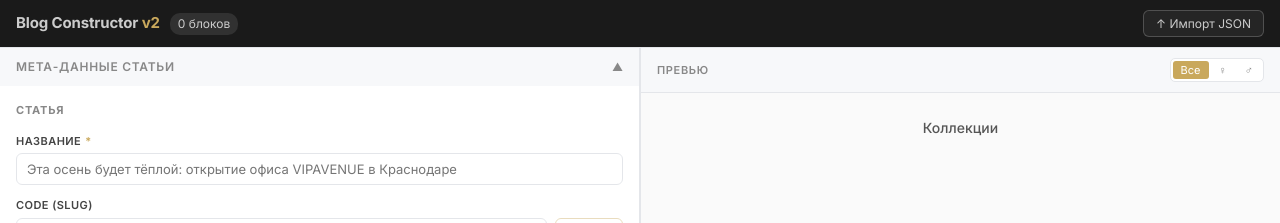
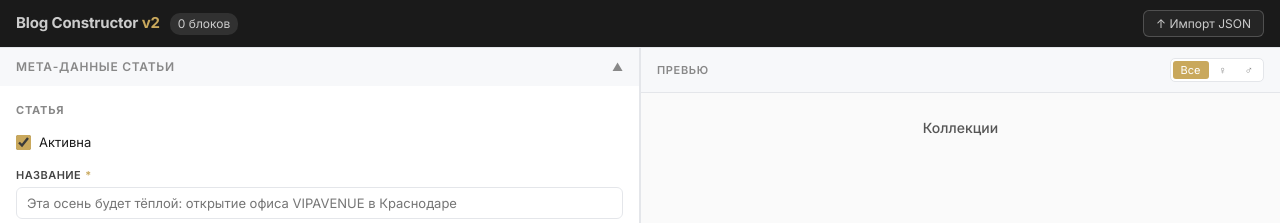
Before and after one commit to stufev/blog-constructor, a Vue app: page / in a window 1280 px wide. Shown: the top 223 px of the page. Built offline with nearby package versions, Linux system fonts and the light colour scheme.

Commit message:
feat(meta): add active field to article, trim categories to 4

```diff
--- a/src/components/MetaForm.vue
+++ b/src/components/MetaForm.vue
@@ -4,6 +4,18 @@
     <!-- 1. Название + slug — самое первое, из него генерируется всё остальное -->
     <section class="section">
       <h3 class="section__title">Статья</h3>
+
+      <div class="form-field form-field--checkbox">
+        <label class="checkbox-label">
+          <input
+            v-model="meta.active"
+            type="checkbox"
+            class="checkbox-input"
+            @change="markDirty()"
+          />
+          <span class="checkbox-text">Активна</span>
+        </label>
+      </div>
 
       <div class="form-field" :class="{ 'form-field--error': errors.name }">
         <label class="form-label">Название <span class="req">*</span></label>
@@ -381,6 +393,32 @@ function clearError(key) {
   object-fit: cover;
 }
 
+/* Checkbox */
+.form-field--checkbox {
+  margin-bottom: 12px;
+}
+
+.checkbox-label {
+  display: inline-flex;
+  align-items: center;
+  gap: 8px;
+  cursor: pointer;
+  user-select: none;
+}
+
+.checkbox-input {
+  width: 15px;
+  height: 15px;
+  accent-color: var(--accent);
+  cursor: pointer;
+  flex-shrink: 0;
+}
+
+.checkbox-text {
+  font-size: 13px;
+  color: var(--text);
+}
+
 /* Tooltip */
 .tooltip-wrap {
   position: relative;
--- a/src/constants/index.js
+++ b/src/constants/index.js
@@ -3,8 +3,6 @@ export const CATEGORIES = [
   { id: 1, code: 1, name: 'Новости' },
   { id: 2, code: 2, name: 'SALE' },
   { id: 3, code: 3, name: 'Интервью' },
-  { id: 4, code: 4, name: 'Акция' },
-  { id: 5, code: 5, name: 'Beauty' },
 ]
 
 export const BLOCK_TYPES = [
--- a/src/stores/article.js
+++ b/src/stores/article.js
@@ -94,6 +94,7 @@ const DRAFT_KEY = 'blog-constructor-v2-draft'
 export const useArticleStore = defineStore('article', () => {
   // Мета статьи
   const meta = ref({
+    active: true,
     code: '',
     categoryIndex: 0,
     name: '',
@@ -177,6 +178,7 @@ export const useArticleStore = defineStore('article', () => {
   function exportToJson() {
     const cat = category.value
     const result = {
+      active: meta.value.active,
       category: { id: cat.id, code: cat.code, name: cat.name },
       name: meta.value.name,
       tag: meta.value.tag || undefined,
@@ -206,6 +208,7 @@ export const useArticleStore = defineStore('article', () => {
     const data = JSON.parse(jsonString)
 
     // мета
+    meta.value.active = data.active !== undefined ? Boolean(data.active) : true
     meta.value.name = data.name ?? ''
     meta.value.author = data.author ?? ''
     meta.value.tag = data.tag ?? ''
@@ -275,6 +278,7 @@ export const useArticleStore = defineStore('article', () => {
       // Патчим поля мета по одному — не заменяем объект целиком,
       // иначе компоненты теряют реактивную ссылку
       const m = draft.meta || {}
+      meta.value.active = m.active !== undefined ? Boolean(m.active) : true
       meta.value.code = m.code ?? ''
       meta.value.categoryIndex = m.categoryIndex ?? 0
       meta.value.name = m.name ?? ''
@@ -308,6 +312,7 @@ export const useArticleStore = defineStore('article', () => {
   }
 
   function resetAll() {
+    meta.value.active = true
     meta.value.code = ''
     meta.value.categoryIndex = 0
     meta.value.name = ''
```
